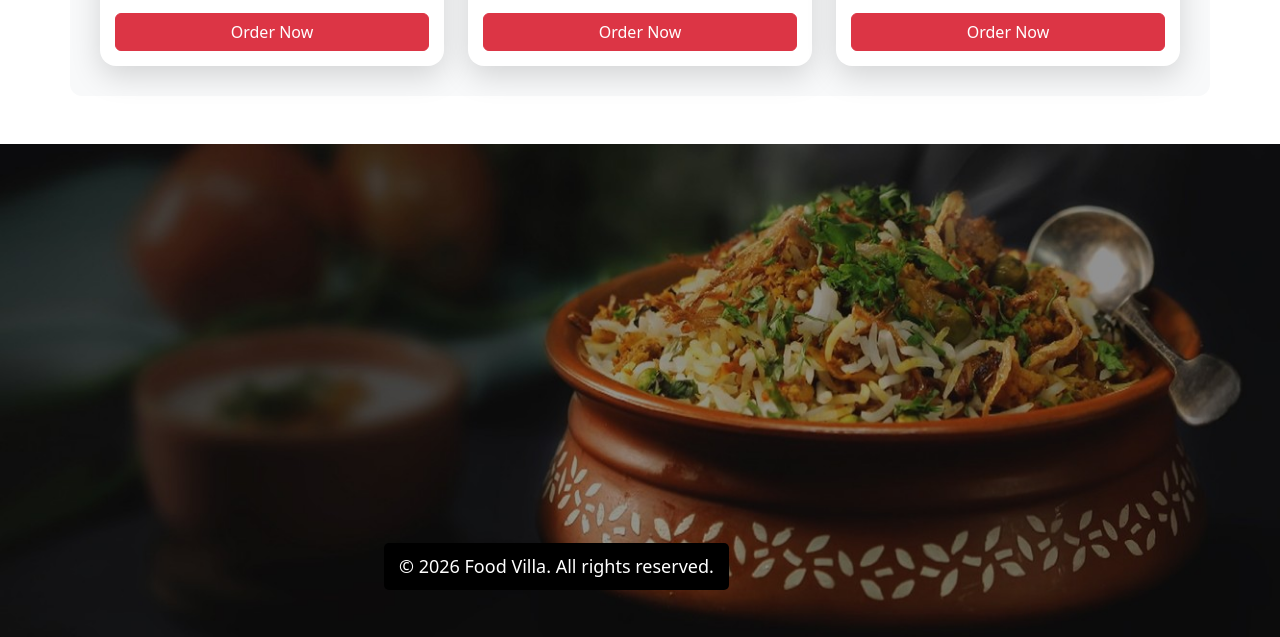
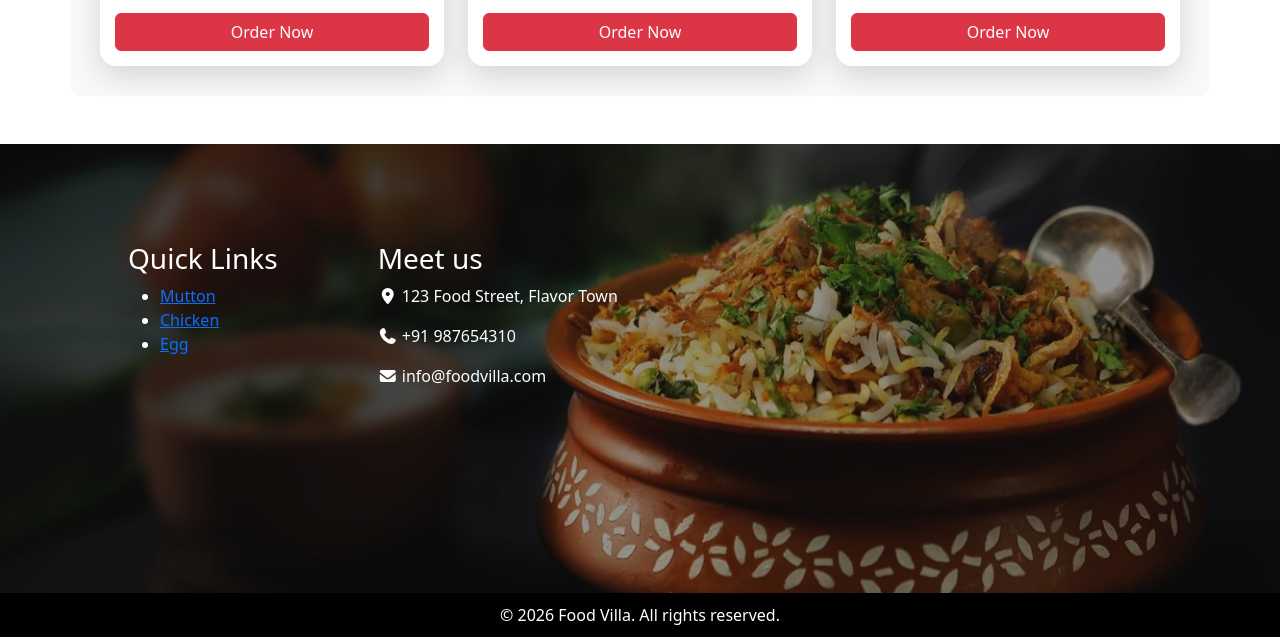
Before and after one commit to shrutimorbale/bs-p2, a plain HTML site: page index.html in a window 1280 px wide. Shown: the part 2798-3435 px from the top of the page. Drawn offline with nearby package versions, Linux system fonts and the light colour scheme.

Commit message:
Add files via upload

```diff
--- a/bs.css
+++ b/bs.css
@@ -42,10 +42,6 @@
 .btn-outline-success :hover{
   background-color: #ffffff;
 }
-
-
-
-
 
 /* Image styling */
 .food-carousel img {
@@ -321,27 +317,32 @@
 }
 
 /* Footer */
+.footer{
+    position: relative;
+}
 
-.footer{
-  position: relative;
+.footer-image img{
+    width: 100%;
+    display: block;
+}
+
+.food-content{
+    position: absolute;
+    top: 20%;
+    left: 10%;
+    display: flex;
+    gap: 100px;
+    color: white;
 }
 
 
 
-.footer-image img {
-  width: 100%;
-  height: 100%;
-  object-fit: cover;
+.footer-text{
+    width: 100%;
+    text-align: center;
+    background-color: black;
+    color: white;
+    padding: 10px 0;
+    position: absolute;
+    bottom: 0;
 }
-
-.footer-text {
-  position: absolute;
-  top: 81%;
-  left: 30%;
-  color: white;
-  font-size: 18px;
-  background: black;
-  padding: 10px 15px;
-  border-radius: 5px;
-   white-space: nowrap;
-}
--- a/index.html
+++ b/index.html
@@ -104,11 +104,6 @@
     </button>
 
 </div>
-
-
-
-
-
 
             <!--CARD-->
 
@@ -345,13 +340,33 @@
             <!-- Footer -->
         <div class="footer">
 
-              <div class="footer-image">
-                <img src="./footerfood.jpg">
-                <p class="footer-text">&copy; 2026 Food Villa. All rights reserved.</p>
+            <div class="food-content">
+            <!-- Quick links -->
+              <div class="quicklink">
+                <h3>Quick Links</h3>
+                <ul>
+                  <li><a href="#">Mutton</a></li>
+                  <li><a href="#">Chicken</a></li>
+                  <li><a href="#">Egg</a></li>
+                </ul>
               </div>
 
-              <div >
+              <div class="contact">
+                <h3>Meet us</h3>
+                <p><i class="fa-solid fa-location-dot"></i> 123 Food Street, Flavor Town</p>
+                <p><i class="fa-solid fa-phone"></i> +91 987654310</p>
+                <p><i class="fa-solid fa-envelope"></i> info@foodvilla.com</p>
               </div>
+
+           </div>
+
+            <div class="footer-text">
+                &copy; 2026 Food Villa. All rights reserved.
+            </div>
+
+            <div class="footer-image">
+                <img src="./footerfood.jpg" alt="footer image">
+            </div>
 
         </div> <!-- fotter tag end  -->
 
```
